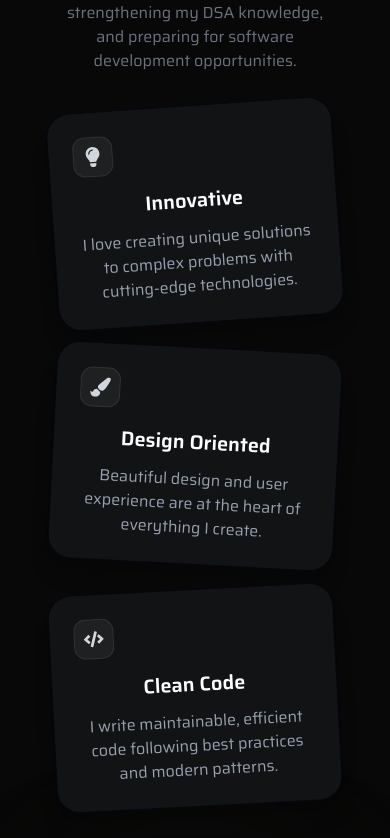
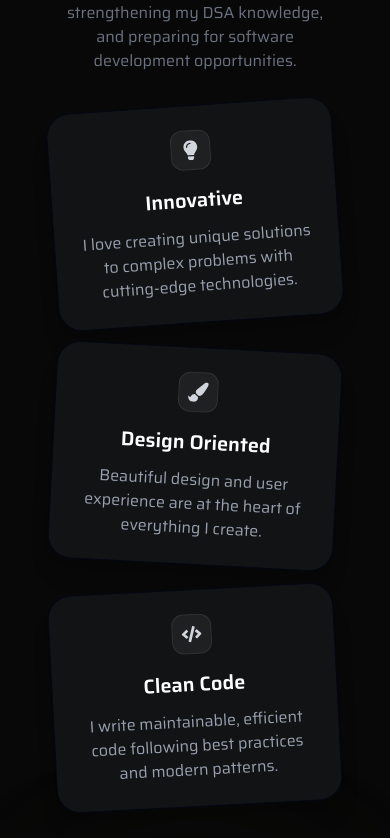
Before and after one commit to ydvrahul160-netizen/rahulyadav-portfolio, a React (Vite) app: page / in a window 390 px wide. Shown: the part 1483-2321 px from the top of the page. Built offline with nearby package versions, Linux system fonts and the light colour scheme.

Commit message:
fix: improve work cards alignment

```diff
--- a/src/components/About.jsx
+++ b/src/components/About.jsx
@@ -148,7 +148,7 @@ const About = () => {
                       ${index === 2 ? "rotate-[-3deg] md:-mt-6 shadow-xl" : ""}
                      `}
                   >
-                    <div className="flex items-center mb-4 gap-3 sm:gap-4">
+                    <div className="flex items-center justify-center sm:justify-center mb-4 gap-3 sm:gap-4">
                       {/* icon background */}
                       <div className="w-10 h-10 sm:w-11 sm:h-11 flex items-center justify-center rounded-xl bg-gray-200/70 dark:bg-white/[0.06] border border-gray-300/70 dark:border-white/[0.08] shrink-0">
                         <data.icon className="w-5 h-5 sm:w-6 sm:h-6 text-gray-600 dark:text-gray-300" />
--- a/src/components/Work.jsx
+++ b/src/components/Work.jsx
@@ -49,10 +49,10 @@ const Work = () => {
           </svg>
 
           {/* Mobile dotted line */}
-          <div className="absolute left-5 top-0 bottom-0 border-l-2 border-dotted border-gray-400/60 dark:border-gray-600/60 sm:hidden" />
+          <div className="absolute left-2 top-0 bottom-0 border-l-2 border-dotted border-gray-400/60 dark:border-gray-600/60 sm:hidden" />
 
           {/* Cards */}
-          <div className="relative space-y-12 sm:space-y-20">
+          <div className="relative space-y-12 sm:space-y-20 right-4">
             {workData.map((data, index) => (
               <motion.div
                 key={index}
@@ -92,10 +92,7 @@ const Work = () => {
                     {data.description}
                   </p>
 
-                  {/* Background number */}
-                  <span className="absolute bottom-3 right-5 text-5xl font-bold text-gray-300/40 dark:text-white/[0.04] select-none pointer-events-none">
-                    {String(index + 1).padStart(2, "0")}
-                  </span>
+
                 </div>
               </motion.div>
             ))}
```
